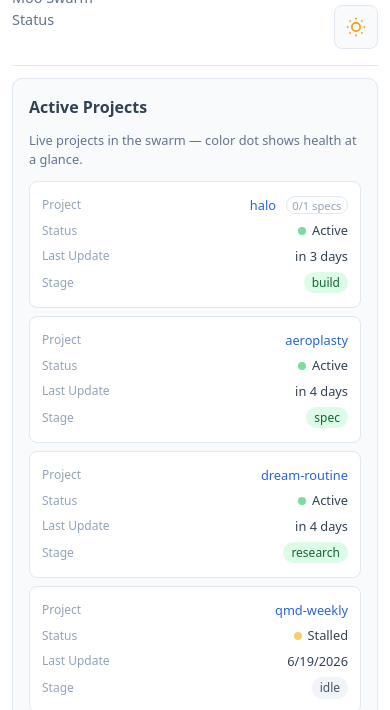
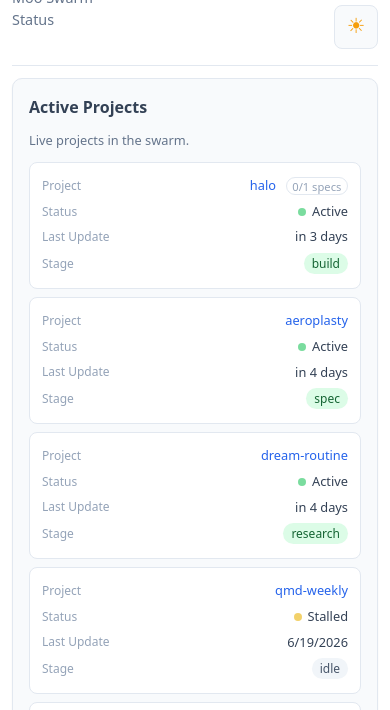
Before and after one commit to moo-swarm/halo, a plain HTML site: page index.html in a window 390 px wide. Shown: the part 91-801 px from the top of the page. Drawn offline with nearby package versions, Linux system fonts and the light colour scheme.

Commit message:
fix: replace SVG theme icons with CSS ::before pseudo-elements (more reliable on mobile)
- SVGs with stroke=currentColor + display: none/block were unreliable on mobile browsers
- Replaced both SVGs with a single .toggle-icon span using ::before
- Light mode: ☀ (sun, amber #f59e0b)
- Dark mode: ☾ (crescent moon, yellow #facc15)
- Removed 'color dot shows health at a glance' section text

```diff
--- a/index.html
+++ b/index.html
@@ -53,16 +53,7 @@
             <a class="gh-link" href="https://github.com/moo-swarm" target="_blank" rel="noopener">github/moo-swarm →</a>
           </div>
           <button class="theme-toggle" id="theme-toggle" type="button" aria-label="Switch to dark mode" aria-pressed="false">
-            <svg class="sun-icon" viewBox="0 0 24 24" fill="none" stroke="currentColor" stroke-width="2" width="22" height="22" aria-hidden="true">
-              <circle cx="12" cy="12" r="5"/>
-              <line x1="12" y1="1" x2="12" y2="3"/><line x1="12" y1="21" x2="12" y2="23"/>
-              <line x1="4.22" y1="4.22" x2="5.64" y2="5.64"/><line x1="18.36" y1="18.36" x2="19.78" y2="19.78"/>
-              <line x1="1" y1="12" x2="3" y2="12"/><line x1="21" y1="12" x2="23" y2="12"/>
-              <line x1="4.22" y1="19.78" x2="5.64" y2="18.36"/><line x1="18.36" y1="5.64" x2="19.78" y2="4.22"/>
-            </svg>
-            <svg class="moon-icon" viewBox="0 0 24 24" fill="none" stroke="currentColor" stroke-width="2" width="22" height="22" aria-hidden="true">
-              <path d="M21 12.79A9 9 0 1 1 11.21 3 7 7 0 0 0 21 12.79z"/>
-            </svg>
+            <span class="toggle-icon" aria-hidden="true"></span>
           </button>
         </div>
       </div>
@@ -80,7 +71,7 @@
         <h2 id="projects-heading">Active Projects</h2>
         <span class="data-age"></span>
       </div>
-      <p class="section-desc">Live projects in the swarm — color dot shows health at a glance.</p>
+      <p class="section-desc">Live projects in the swarm.</p>
       <div id="active-projects-content">
         <div class="skeleton-loader skeleton-projects">
           <div class="skeleton-row w-90"></div>
--- a/styles.css
+++ b/styles.css
@@ -214,14 +214,17 @@ header { grid-area: header; }
   min-height: 44px;
 }
 .theme-toggle:hover { background: var(--color-surface-elevated); }
-.theme-toggle .sun-icon,
-.theme-toggle .moon-icon { width: 20px; height: 20px; }
-[color-mode="dark"] .theme-toggle .sun-icon { display: none; }
-[color-mode="dark"] .theme-toggle .moon-icon { display: block; }
-[color-mode="light"] .theme-toggle .sun-icon { display: block; }
-[color-mode="light"] .theme-toggle .moon-icon { display: none; }
-[color-mode="dark"] .theme-toggle svg.moon-icon { color: #facc15; }
-[color-mode="light"] .theme-toggle svg.sun-icon { color: #f59e0b; }
+.theme-toggle .toggle-icon {
+  display: flex;
+  align-items: center;
+  justify-content: center;
+  width: 22px;
+  height: 22px;
+  font-size: 1.3rem;
+  line-height: 1;
+}
+[color-mode="dark"] .theme-toggle .toggle-icon::before { content: "☾"; color: #facc15; }
+[color-mode="light"] .theme-toggle .toggle-icon::before { content: "☀"; color: #f59e0b; }
 
 /* GitHub Link */
 .gh-link { color: var(--color-text-secondary); text-decoration: none; font-size: 0.85rem; }
```
